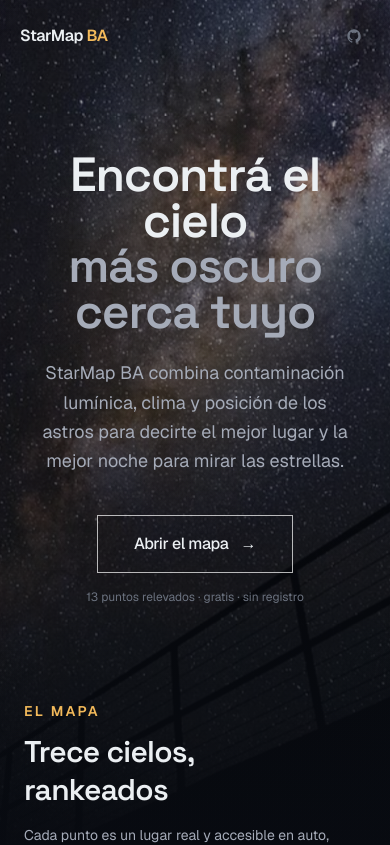
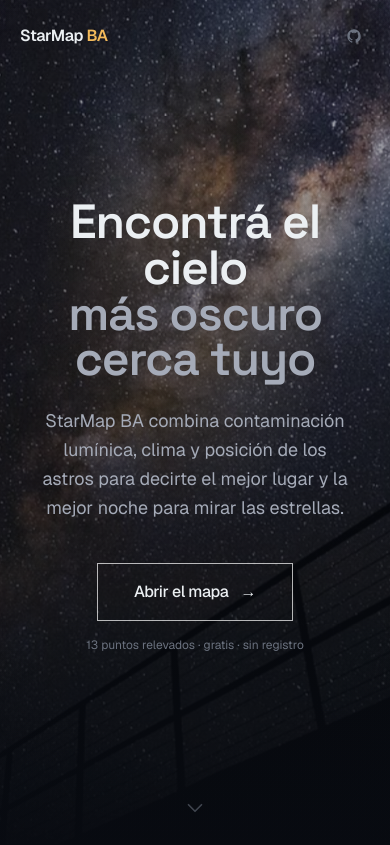
Before and after one commit to jota1221-coder/starmap-ba, a Next.js app: page / in a window 390 px wide. Shown: the top 845 px of the page. Built offline with nearby package versions, Linux system fonts and the light colour scheme; no server answers.

Commit message:
feat: hero a pantalla completa centrado + indicador de scroll en landing

```diff
--- a/app/globals.css
+++ b/app/globals.css
@@ -22,6 +22,10 @@
 
   /* curva orgánica (ease-out exponencial) */
   --ease-organic: cubic-bezier(0.22, 1, 0.36, 1);
+}
+
+html {
+  scroll-behavior: smooth;
 }
 
 body {
@@ -137,6 +141,15 @@ body {
   animation: preview-pulse 4s ease-in-out infinite;
 }
 
+/* Indicador de scroll del hero: chevron con leve rebote y atenuación. */
+@keyframes scroll-cue {
+  0%, 100% { transform: translateY(0); opacity: 0.5; }
+  50% { transform: translateY(6px); opacity: 0.9; }
+}
+.scroll-cue {
+  animation: scroll-cue 2.2s var(--ease-organic) infinite;
+}
+
 @media (prefers-reduced-motion: reduce) {
   .starfield::before,
   .starfield::after {
@@ -150,4 +163,10 @@ body {
     animation: none;
     opacity: 0.32;
   }
+  .scroll-cue {
+    animation: none;
+  }
+  html {
+    scroll-behavior: auto;
+  }
 }
--- a/app/page.tsx
+++ b/app/page.tsx
@@ -23,18 +23,21 @@ const FEATURES = [
 
 export default function Home() {
   return (
-    <div className="relative flex min-h-dvh flex-col">
+    <div className="relative">
       {/* Fondo del hero: foto ESO con parallax + glow + viñeta */}
       <HeroBackdrop />
 
+      {/* Primera pantalla: el hero ocupa el viewport completo y queda centrado.
+          Todo lo demás (mapa, features, footer) cae debajo del fold. */}
+      <section className="relative z-10 flex min-h-dvh flex-col">
         {/* Header */}
-      <header className="relative z-10 flex items-center justify-between px-5 py-5 sm:px-8">
+        <header className="flex items-center justify-between px-5 py-5 sm:px-8">
           <Wordmark className="text-base" />
           <SocialLinks />
         </header>
 
         {/* Hero */}
-      <main className="relative z-10 flex flex-1 flex-col items-center justify-center px-6 py-20 text-center">
+        <main className="flex flex-1 flex-col items-center justify-center px-6 pb-16 text-center">
           <h1
             className="animate-rise text-5xl font-semibold leading-[0.95] tracking-tight text-balance [animation-delay:160ms] sm:text-7xl"
             style={{ fontFamily: "var(--font-display)" }}
@@ -57,8 +60,35 @@ export default function Home() {
           </p>
         </main>
 
+        {/* Indicador de scroll: invita a bajar al mapa. CSS puro, respeta
+            prefers-reduced-motion. */}
+        <a
+          href="#el-mapa"
+          aria-label="Ver el mapa"
+          className="animate-rise absolute inset-x-0 bottom-6 z-10 mx-auto flex w-fit justify-center text-fg-faint transition-colors duration-200 [animation-delay:760ms] hover:text-fg-muted"
+        >
+          <svg
+            className="scroll-cue"
+            width="26"
+            height="26"
+            viewBox="0 0 24 24"
+            fill="none"
+            stroke="currentColor"
+            strokeWidth="1.6"
+            strokeLinecap="round"
+            strokeLinejoin="round"
+            aria-hidden
+          >
+            <path d="M6 9l6 6 6-6" />
+          </svg>
+        </a>
+      </section>
+
       {/* Showcase del producto: mapa real de BA con los puntos */}
-      <section className="relative z-10 mx-auto w-full max-w-5xl px-6 pb-24 pt-4">
+      <section
+        id="el-mapa"
+        className="relative z-10 mx-auto w-full max-w-5xl scroll-mt-10 px-6 pb-24 pt-4"
+      >
         <div className="grid items-center gap-10 sm:grid-cols-2 sm:gap-14">
           <FadeIn from="left">
             <p className="text-sm font-semibold uppercase tracking-[0.16em] text-accent">
```
Lines whose indentation alone changed are shown as unchanged.
